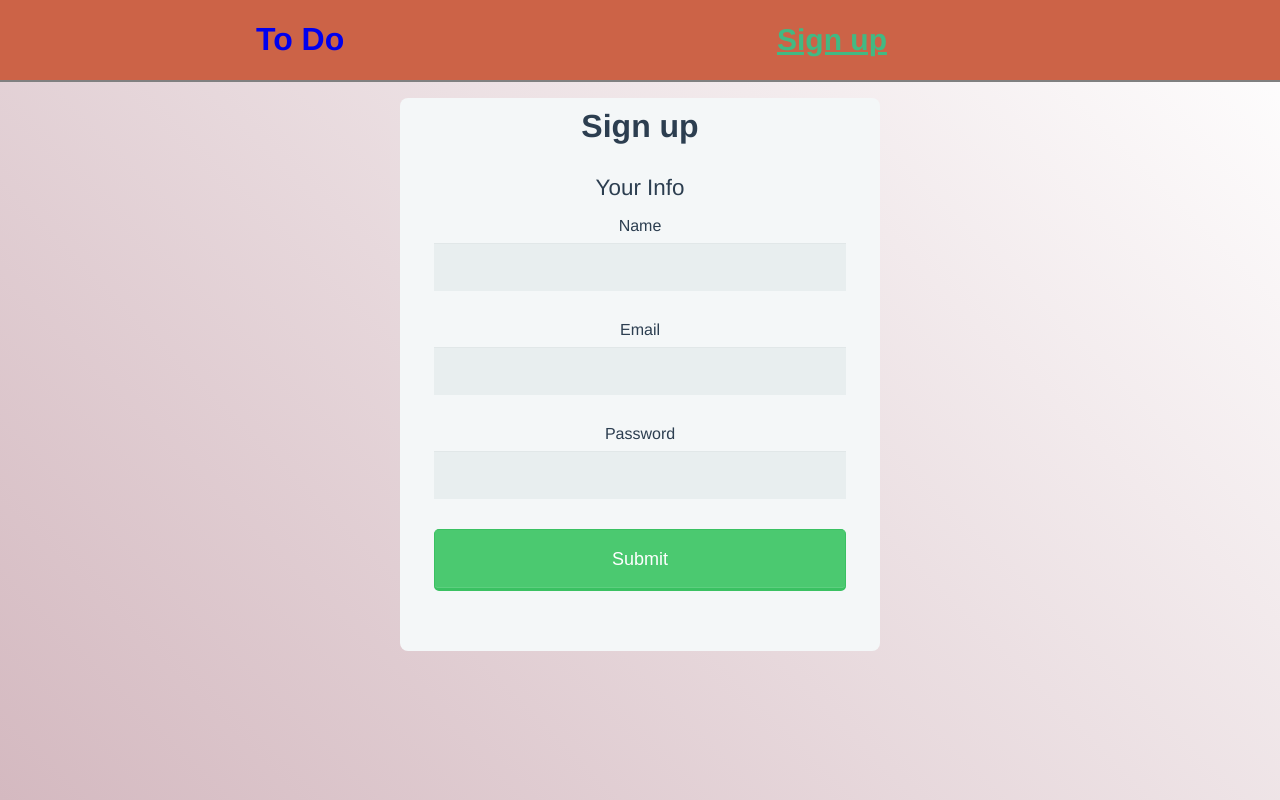
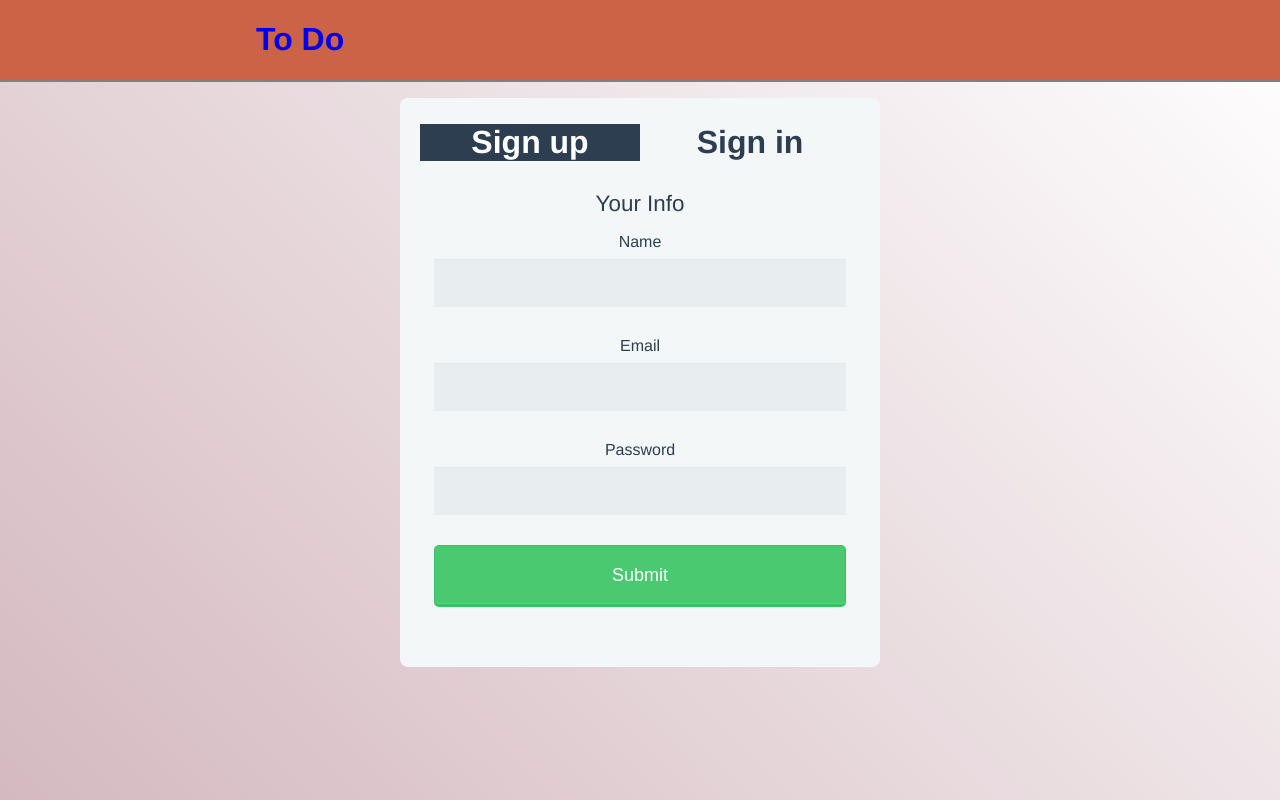
Before and after one commit to farinhote/todo-challenge, a Vue app in the folder frontend/: page /sign in a window 1280 px wide. Built offline with nearby package versions, Linux system fonts and the light colour scheme.

Commit message:
Added sign In/Up behaviour

```diff
--- a/frontend/src/components/Header.vue
+++ b/frontend/src/components/Header.vue
@@ -11,11 +11,6 @@
       <span>{{ this.$store.state.user.name }}</span>
       <router-link to="/sign-out">
         <span>{{ $t("header.signOut") }}</span>
-      </router-link>
-    </div>
-    <div class="nav" v-else>
-      <router-link to="/sign">
-        <span>{{ $t("header.signUp") }}</span>
       </router-link>
     </div>
   </div>
--- a/frontend/src/components/SignForm.vue
+++ b/frontend/src/components/SignForm.vue
@@ -1,20 +1,28 @@
 <template>
   <div>
     <form v-on:submit.prevent>
-      <h1>{{ $t("signUp.title") }}</h1>
+      <div class="toggle">
+        <h1 class="toggleUp" :class="{ active: signUp }" @click="toggleUp">
+          {{ $t("sign.signUp") }}
+        </h1>
+        <h1 class="toggleIn" :class="{ active: !signUp }" @click="toggleIn">
+          {{ $t("sign.signIn") }}
+        </h1>
+      </div>
       <fieldset>
-        <legend>{{ $t("signUp.legend") }}</legend>
+        <legend>{{ $t("sign.legend") }}</legend>
 
-        <label for="name">{{ $t("signUp.name") }}</label>
-        <input id="name" type="text" v-model="name" required autofocus />
+        <label v-show="signUp" for="name">{{ $t("sign.name") }}</label>
+        <input v-show="signUp" id="name" type="text" v-model="name" required autofocus />
 
-        <label for="email">{{ $t("signUp.email") }}</label>
+        <label for="email">{{ $t("sign.email") }}</label>
         <input id="email" type="email" v-model="email" required />
 
-        <label for="password">{{ $t("signUp.password") }}</label>
+        <label for="password">{{ $t("sign.password") }}</label>
         <input id="password" type="password" v-model="password" required />
 
-        <button v-on:click="register" type="submit">{{ $t("signUp.submit") }}</button>
+        <button v-show="signUp" v-on:click="register" type="submit">{{ $t("sign.submit") }}</button>
+        <button v-show="!signUp" v-on:click="login" type="submit">{{ $t("sign.login") }}</button>
       </fieldset>
     </form>
   </div>
@@ -27,6 +35,7 @@ export default {
       name: '',
       email: '',
       password: '',
+      signUp: true,
     };
   },
 
@@ -42,6 +51,24 @@ export default {
         .dispatch('signUp', data)
         .then(() => this.$router.push('/'))
         .catch((err) => console.log(err));
+    },
+    login() {
+      const data = {
+        email: this.email,
+        password: this.password,
+      };
+
+      this.$store
+        .dispatch('signUp', data)
+        .then(() => this.$router.push('/'))
+        .catch((err) => console.log(err));
+    },
+
+    toggleUp() {
+      this.signUp = true;
+    },
+    toggleIn() {
+      this.signUp = false;
     },
   },
 };
@@ -69,9 +96,20 @@ form {
   border-radius: 8px;
 }
 
+.toggle {
+  display: grid;
+  padding-top: 1rem;
+  grid-template-columns: 1fr 1fr;
+}
+
 h1 {
   margin: 0 0 30px 0;
   text-align: center;
+}
+
+.active {
+  background: #2c3e50;
+  color: white
 }
 
 input {
--- a/frontend/src/locales/en.js
+++ b/frontend/src/locales/en.js
@@ -8,13 +8,15 @@ const ENGLISH_TRANSLATIONS = {
     signIn: 'Sign in',
     signOut: 'Sign out',
   },
-  signUp: {
-    title: 'Sign up',
+  sign: {
+    signUp: 'Sign up',
+    signIn: 'Sign in',
     legend: 'Your Info',
     name: 'Name',
     email: 'Email',
     password: 'Password',
     submit: 'Submit',
+    login: 'Login',
   },
 };
 
```
